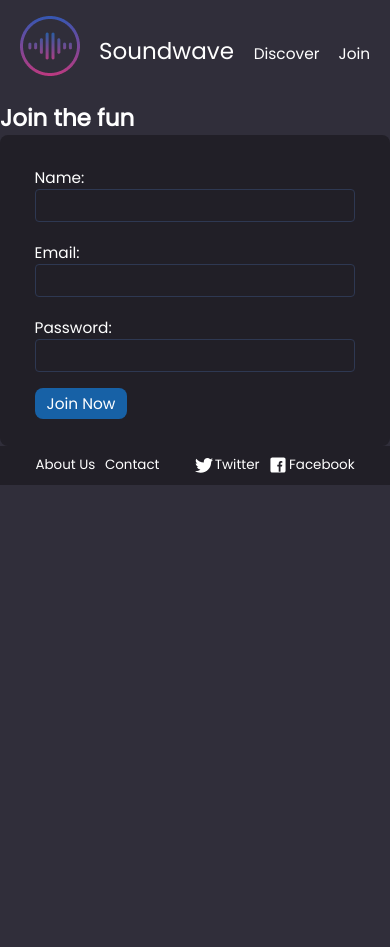
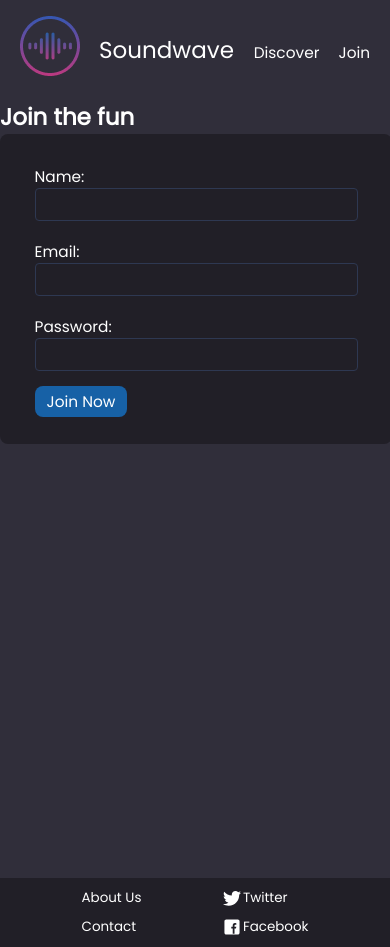
Before and after one commit to factoriaf5-p7/soundwave-Angela-GM, a React (Vite) app: page /join in a window 390 px wide. Before the commit the page ends 844 px from the top, so only its background shows below. Built offline with nearby package versions, Linux system fonts and the light colour scheme.

Commit message:
media querie footer

```diff
--- a/src/components/molecules/FormJoin.tsx
+++ b/src/components/molecules/FormJoin.tsx
@@ -1,6 +1,15 @@
 import InputForm from "../atoms/InputForm";
 import Btn from "../atoms/Btn";
 import styled from "styled-components";
+
+const DivJoin = styled.div`
+display: flex;
+min-height:  calc(100vh - 100px);
+
+main {
+  flex: 1;
+};
+`
 
 const FormStyled = styled.form`
   background-color: #211f27;
@@ -15,7 +24,9 @@ const FormStyled = styled.form`
 
 function FormJoin() {
   return (
-    <FormStyled>
+    <DivJoin>
+      <main>
+      <FormStyled>
       <InputForm type="text" textLabel="Name:" nameInput="name" />
       <InputForm type="email" textLabel="Email:" nameInput="email" />
       <InputForm type="password" textLabel="Password:" nameInput="password" />
@@ -24,6 +35,8 @@ function FormJoin() {
         <Btn text="Join Now" />
       </div>
     </FormStyled>
+      </main>
+    </DivJoin>
   );
 }
 
--- a/src/components/organisms/Footer.tsx
+++ b/src/components/organisms/Footer.tsx
@@ -9,7 +9,11 @@ const FOOTER = styled.footer`
 
   ul {
     display: flex;
+    flex-direction: column;
     gap: 0.5rem;
+    @media (width > 640px){
+      flex-direction: row;
+    }
 
     li {
       font-size: 0.7rem;
--- a/src/components/organisms/Nav.tsx
+++ b/src/components/organisms/Nav.tsx
@@ -5,7 +5,7 @@ const NavStyle = styled.nav`
 display: flex;
 justify-content: space-evenly;
 align-items: center;
-padding: 0.7em 0;
+height: 100px;
 background: transparent;
 
 
--- a/src/components/pages/Join/index.tsx
+++ b/src/components/pages/Join/index.tsx
@@ -4,16 +4,18 @@ import FormJoin from "../../molecules/FormJoin"
 
 
 
+
+
 function Join() {
   return (
-    <div className="join">
+    <section className="join">
       <div>
       <h1>Join the <span>fun</span></h1>
     <FormJoin />
       </div>
 
     <Footer />
-    </div>
+    </section>
 
   )
 }
```
